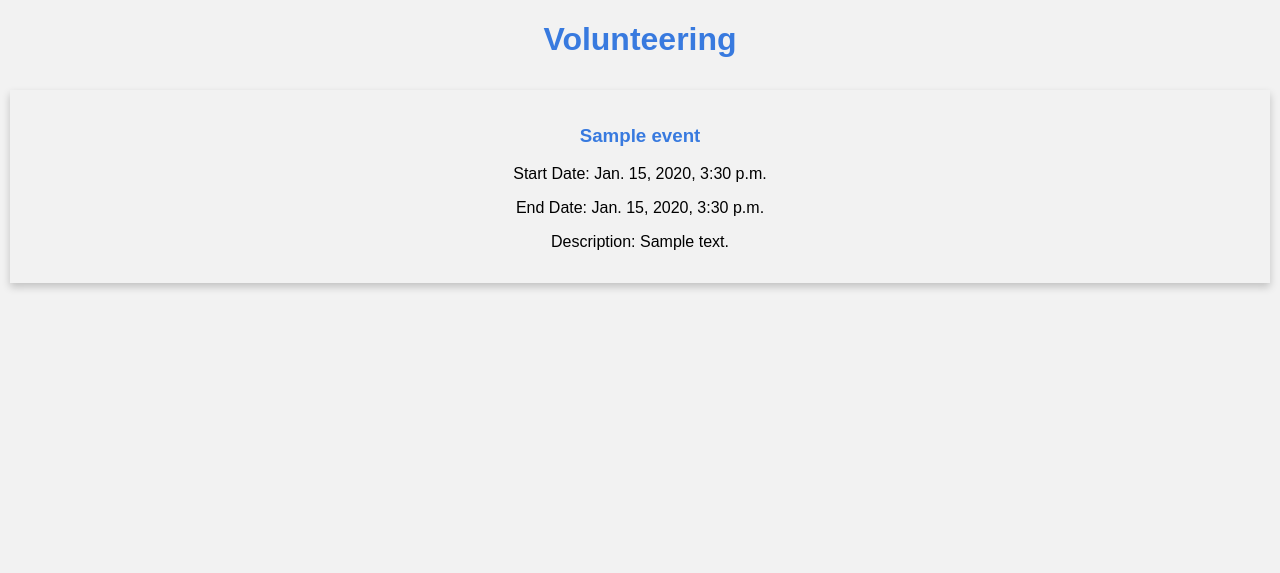
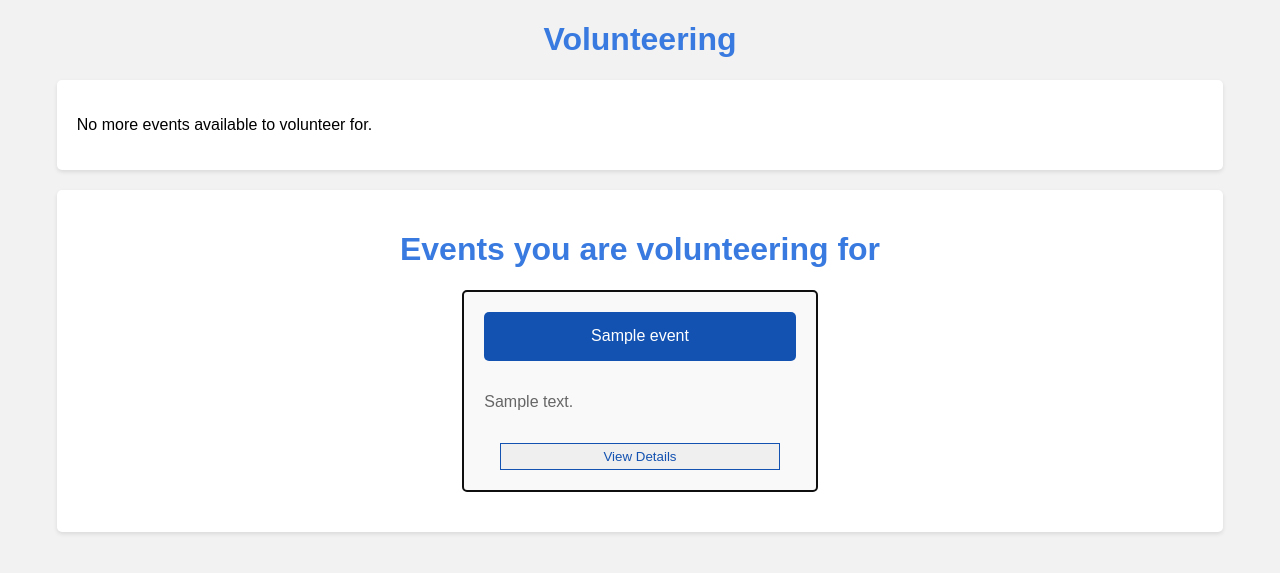
Before and after one commit to TheLapisGoat/CulturalFestManagementSystem, a Django app: page /student/volunteer/ in a window 1280 px wide. Shown: the part 62-635 px from the top of the page. Run offline with Django 5.2, Linux system fonts and the light colour scheme; a user stored in the database is signed in; tables that the repository leaves empty hold one stand-in row (values such as "Sample post"); parts of the project's set-up code (start-up, migrations or seed data) failed here and were passed over.

Commit message:
Changed volunteer registration page

```diff
--- a/src/webapp/templates/student/student_volunteer.html
+++ b/src/webapp/templates/student/student_volunteer.html
@@ -232,26 +232,42 @@
 
         <h1>Volunteering</h1>
         <!-- display list of events that they are volunteering in -->
-        {% if events|length == 0 %}
-                <h3>You are not volunteering in any event</h3>
-                <!-- todo: update href -->
-                <h3> Go to the <a href="/student">All Events</a> page to volunteer for events</h3>
-        {% endif %}
-        {% for event in events %}
-            {% if forloop.first or forloop.counter0|divisibleby:3 %}
-                <div class="row">
-            {% endif %}
-            <div class="column">
-                <div class="card">
-                    <h3>{{ event.name }}</h3>
-                    <p>Start Date: {{ event.start_date }}</p>
-                    <p>End Date: {{ event.end_date }}</p>
-                    <p>Description: {{ event.description }}</p>
-                </div>
+        <div class="container">
+            {% if events %}
+            <h1>Choose any event to volunteer for</h1>
+            <div class="events-container">
+
+                    {% for event in events %}
+                        <div class="event-card">
+                            <div class="event-name">{{ event.name }}</div>
+                            <p>{{ event.description }}</p>
+                            <div class="buttons">
+                            <div class="btn"><a href="/student/register_event/{{ event.pk }}" style="margin:auto;"><button class="viewbutton">Register</button></a></div>
+                            <div class="btn"><a href="/student/view_result/{{ event.pk }}" style="margin:auto;"><button class="viewbutton">View Details</button></a></div>
+                            </div>
+                        </div>
+                    {% endfor %}
+                {% else %}
+                    <p>No more events available to volunteer for.</p>
+                {% endif %}
             </div>
-            {% if forloop.last or forloop.counter|divisibleby:3 %}
-                </div>
-            {% endif %}
-        {% endfor %}
+        </div>
+
+        <div class="container">
+            {% if volunteering_events %}
+            <h1>Events you are volunteering for</h1>
+            <div class="events-container">
+
+                    {% for event in volunteering_events %}
+                        <div class="event-card">
+                            <div class="event-name">{{ event.name }}</div>
+                            <p>{{ event.description }}</p>
+                            <div class="btn" style="width: 90%"><a href="/student/view_result/{{ event.pk }}" style="margin:auto;"><button class="viewbutton">View Details</button></a></div>
+                        </div>
+                    {% endfor %}
+
+            </div>
+            {%endif%}
+        </div>
     </body>
 </html>
--- a/src/webapp/views.py
+++ b/src/webapp/views.py
@@ -705,9 +705,13 @@ class student_volunteer_view(View):
         events = list(Event.objects.all())
         volunteer_events = Volunteer_event.objects.filter(volunteer=volunteer).values('event')
         volunteer_events = [x['event'] for x in volunteer_events]
-        events = [x for x in events if x.pk in volunteer_events]
+        volunteering_events = [x for x in events if x.pk in volunteer_events]
+        student_events = StudentEvent.objects.filter(student=student).values('event')
+        student_events = [x['event'] for x in student_events]
+        events = [x for x in events if x.pk not in student_events]
+        events = [x for x in events if x.pk not in volunteer_events]
         print(events,'\n\n\n\n\n')
-        return render(request, 'student/student_volunteer.html', {'events': events})
+        return render(request, 'student/student_volunteer.html', {'events': events,'volunteering_events':volunteering_events})
 
 @method_decorator(login_required(login_url='login'), name='dispatch')
 class student_view_result(View):
```
Also changed, not shown: src/webapp/templates/participant/home.html (+9 -3 lines), src/webapp/templates/student/student_home.html (+9 -7 lines).
